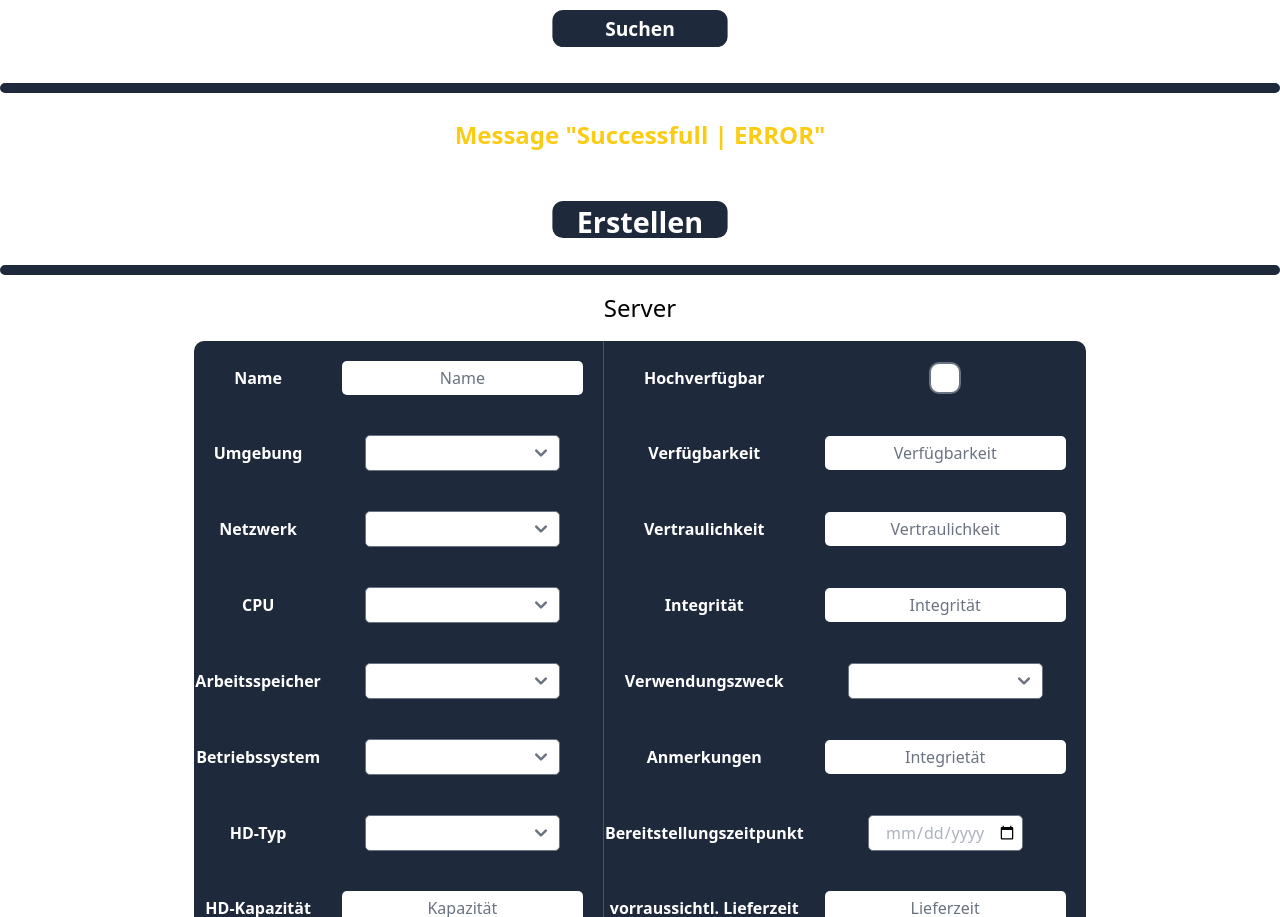
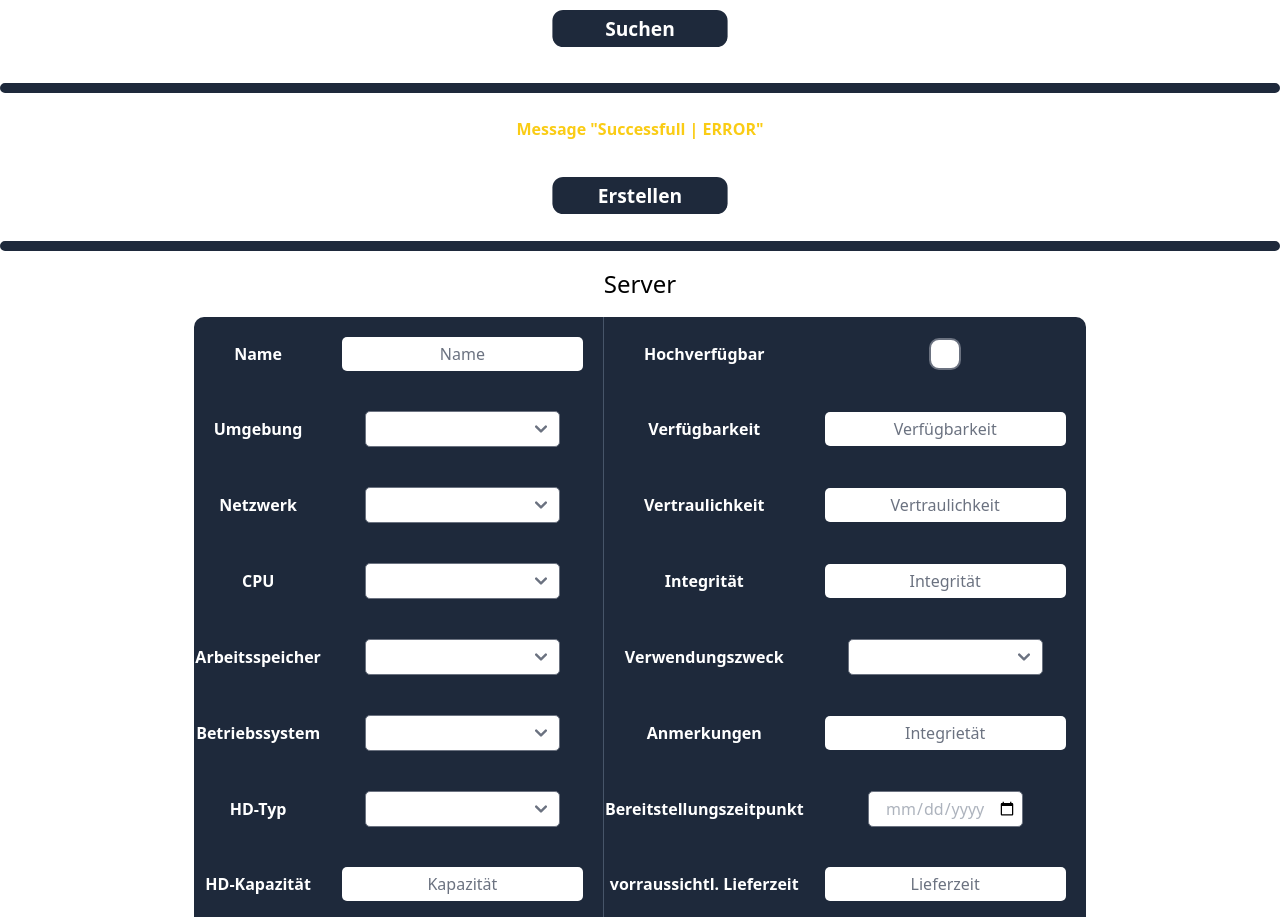
Before and after one commit to LeonKohli/statzy-nuxt, a Nuxt app: page /fachverfahren in a window 1280 px wide. Shown: the part 1035-1952 px from the top of the page. Built offline with nearby package versions, Linux system fonts and the light colour scheme.

Commit message:
Fachverfahren wirklich fertig

```diff
--- a/pages/fachverfahren.vue
+++ b/pages/fachverfahren.vue
@@ -269,7 +269,6 @@
         color: #facc15;
         margin-bottom: 30px;
         font-weight: bolder;
-        font-size: x-large;
     }
 
     button.button
```
